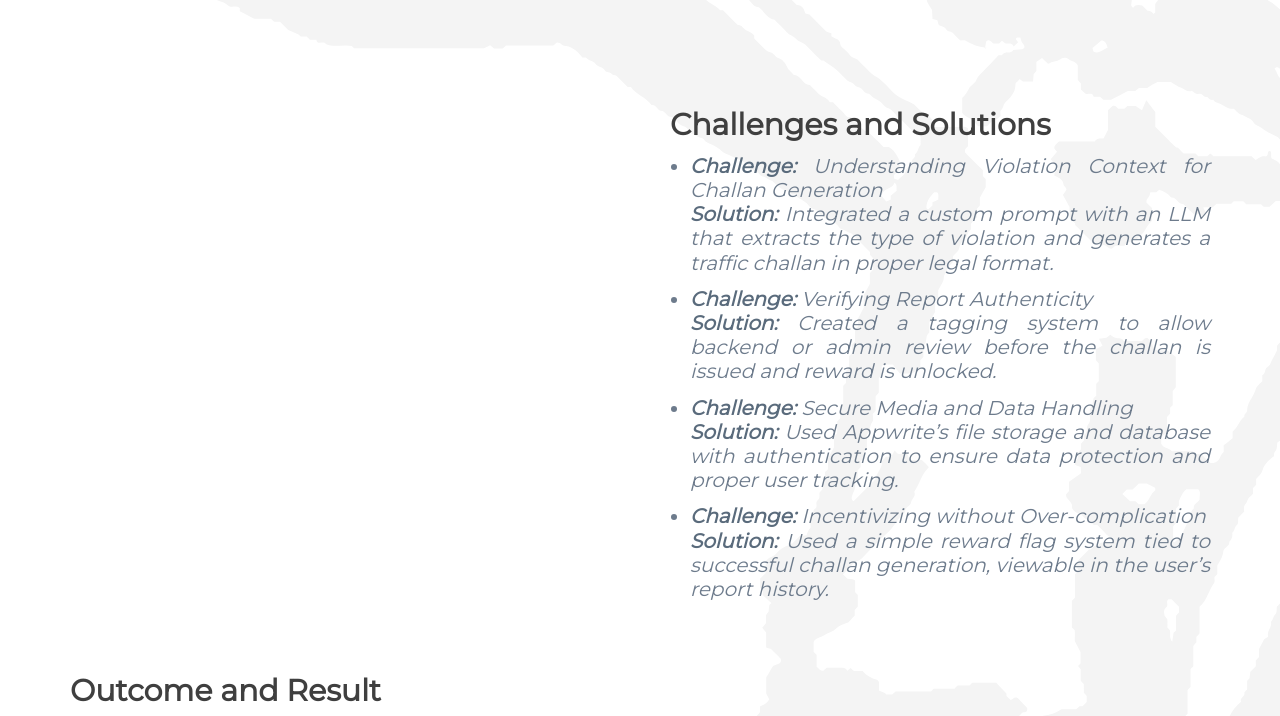
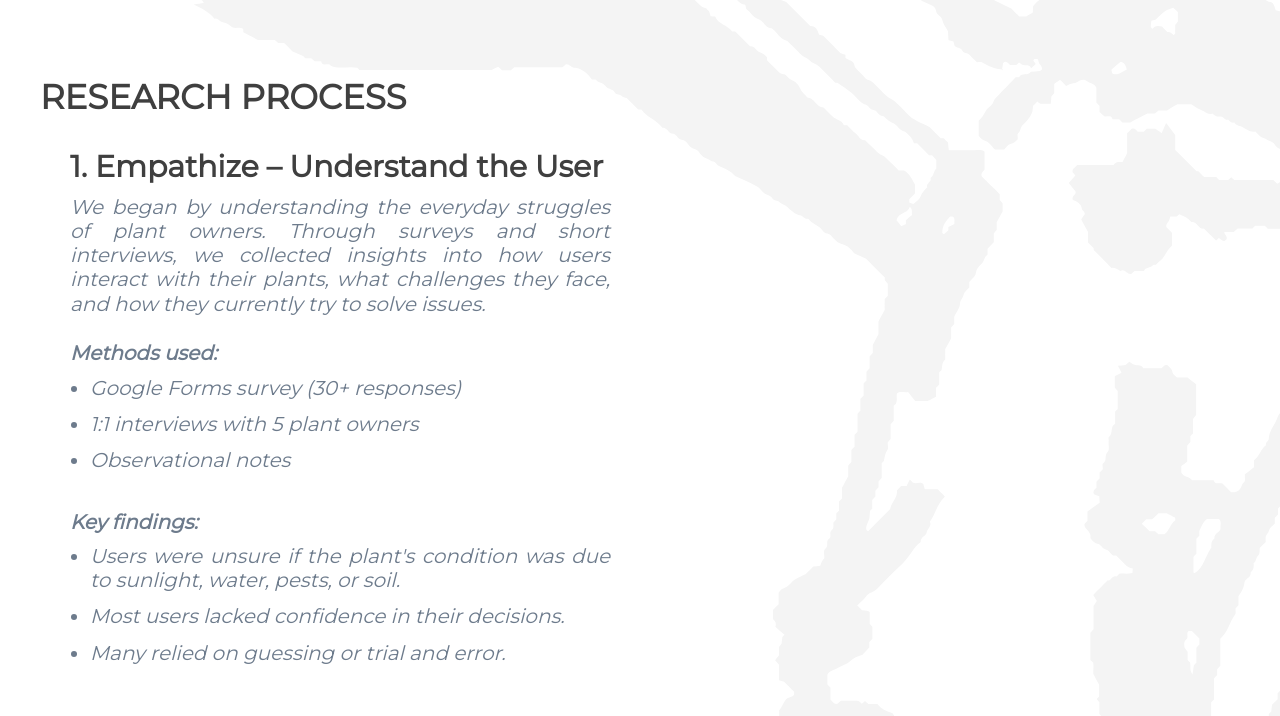
Before and after one commit to Sreehari0o4/portfolioW, a plain HTML site: page pages/projects/planti/planti.html in a window 1280 px wide. Shown: the part 1371-2087 px from the top of the page. Drawn offline with Linux system fonts and the light colour scheme; files whose address does not match are found by name; a web font is replaced by a local one.

Commit message:
Add research process content

```diff
--- a/pages/projects/planti/magic-mouse.js
+++ b/pages/projects/planti/magic-mouse.js
@@ -22,7 +22,7 @@ document.addEventListener('mousemove', (e) => {
 
         // Specific color assignments for different elements
         if (elem.matches('.topbar-button, .back-icon')) {
-            fill = '#ff6060'; // Red for topbar elements
+            fill = '#3DCB70'; // Red for topbar elements
         }
 
         if (elem.matches('.back-to-top-btn')) {
--- a/pages/projects/planti/planti.css
+++ b/pages/projects/planti/planti.css
@@ -43,7 +43,7 @@ body::before {
 .hero-block {
     width: 100%;
     height: 260px;
-    background: #FF6060;
+    background: #3DCB70;
     display: flex;
     align-items: center;
     justify-content: center;
@@ -140,6 +140,11 @@ body::before {
     font-style: italic;
     font-weight: 400;
     line-height: 121.979%;
+}
+
+.ch2{
+    font-weight: 600;
+    font-size: 34px;
 }
 
 .contribution-list {
--- a/pages/projects/planti/planti.html
+++ b/pages/projects/planti/planti.html
@@ -58,20 +58,30 @@
 
     <table class="challenge-solution-table">
         <tr>
-            <td class="empty-cell"></td>
+            <td class="cell-heading ch2">RESEARCH PROCESS</td>
+        </tr>
+        <tr>
             <td class="info-cell">
-                <h3 class="cell-heading">Challenges and Solutions</h3>
+                <h3 class="cell-heading">1. Empathize – Understand the User</h3>
+                <p class="cell-description">
+                    We began by understanding the everyday struggles of plant owners. Through surveys and short interviews, we collected insights into how users interact with their plants, what challenges they face, and how they currently try to solve issues.
+                </p>
+                <br>
+                <p class="cell-description"><strong>Methods used:</strong></p>
                 <ul class="cell-description challenge-solution-list">
-                    <li><strong>Challenge:</strong> Understanding Violation Context for Challan Generation<br>
-                    <strong>Solution:</strong> Integrated a custom prompt with an LLM that extracts the type of violation and generates a traffic challan in proper legal format.</li>
-                    <li><strong>Challenge:</strong> Verifying Report Authenticity<br>
-                    <strong>Solution:</strong> Created a tagging system to allow backend or admin review before the challan is issued and reward is unlocked.</li>
-                    <li><strong>Challenge:</strong> Secure Media and Data Handling<br>
-                    <strong>Solution:</strong> Used Appwrite’s file storage and database with authentication to ensure data protection and proper user tracking.</li>
-                    <li><strong>Challenge:</strong> Incentivizing without Over-complication<br>
-                    <strong>Solution:</strong>  Used a simple reward flag system tied to successful challan generation, viewable in the user’s report history.</li>
+                    <li>Google Forms survey (30+ responses)</li>
+                    <li>1:1 interviews with 5 plant owners</li>
+                    <li>Observational notes</li>
+                </ul>
+                <br>
+                <p class="cell-description"><strong>Key findings:</strong></p>
+                <ul class="cell-description challenge-solution-list">
+                    <li>Users were unsure if the plant's condition was due to sunlight, water, pests, or soil.</li>
+                    <li>Most users lacked confidence in their decisions.</li>
+                    <li>Many relied on guessing or trial and error.</li>
                 </ul>
             </td>
+            <td class="empty-cell"></td>
         </tr>
         <tr>
             <td class="info-cell">
```
Also changed, not shown: pages/projects/civiceye/civiceye.html (+1 -1 lines).
